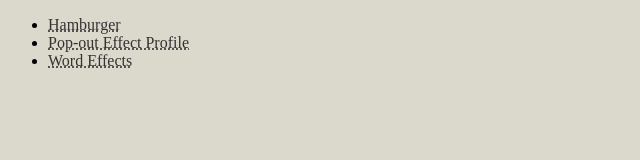
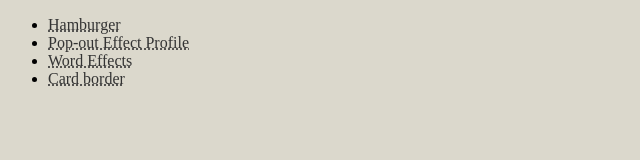
Before and after one commit to Adowaiii/web-projects, a plain HTML site: page index.html in a window 1280 px wide. Shown: the whole page, without its empty margins (0-640 px from the left). Drawn offline with Linux system fonts and the light colour scheme.

Commit message:
Add index link

```diff
--- a/index.html
+++ b/index.html
@@ -12,6 +12,7 @@
         <li><a href="./hamburger/index.html">Hamburger</a></li>
         <li><a href="./pop-out-profile/index.html">Pop-out Effect Profile</a></li>
         <li><a href="./word-effect/index.html">Word Effects</a></li>
+        <li><a href="./card-border/index.html">Card border</a></li>
     </ul>
 </body>
 </html>
```
